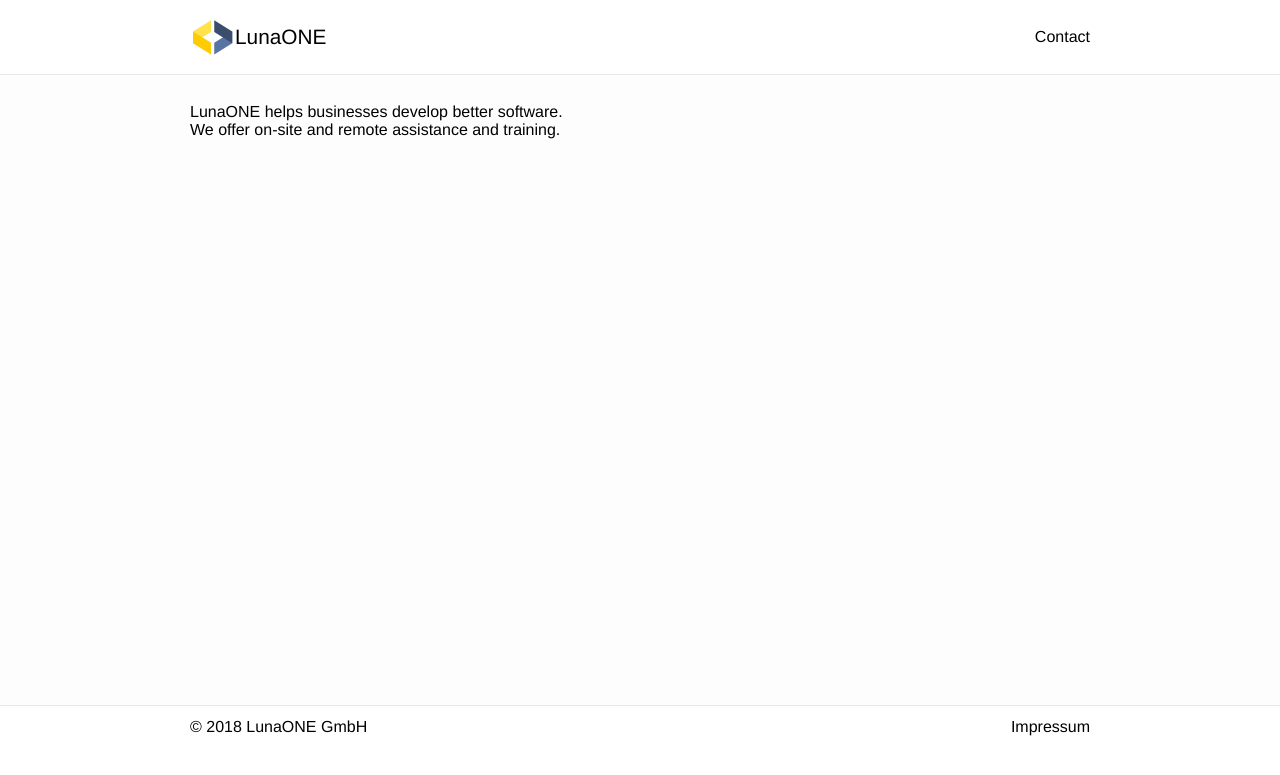
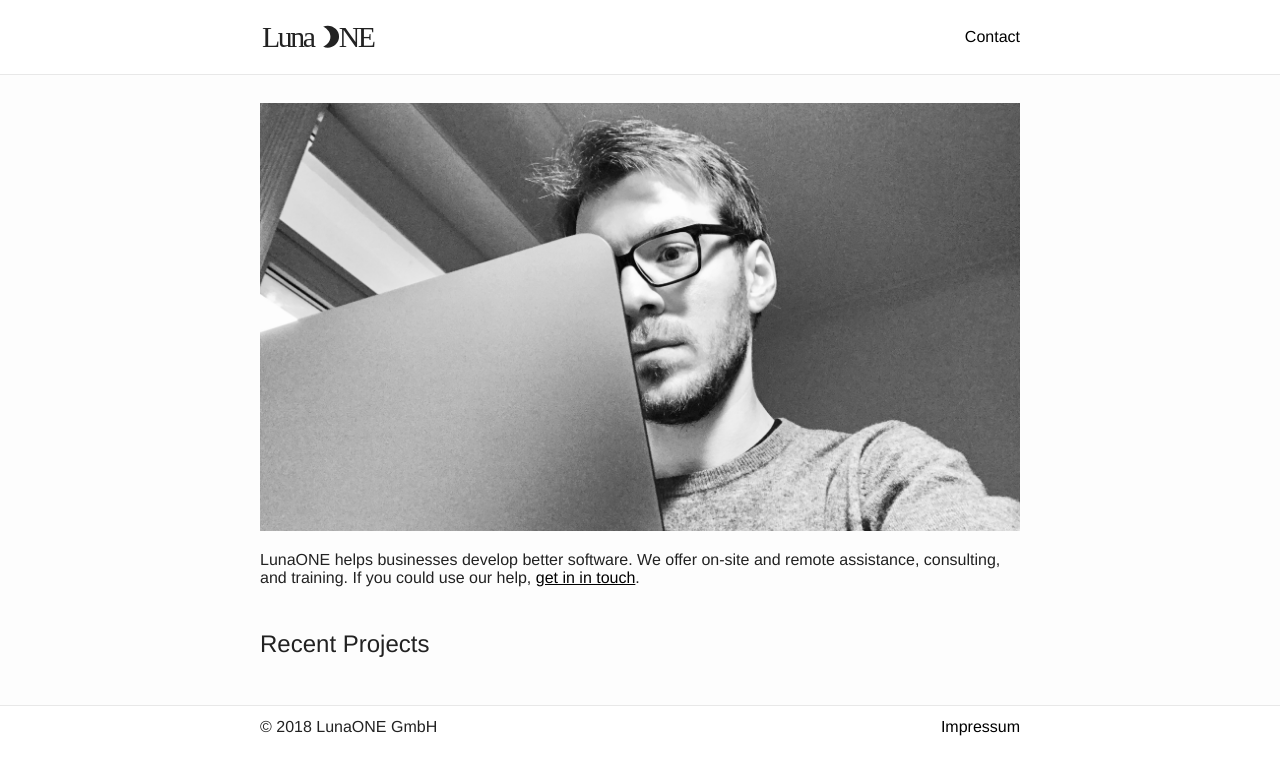
Before and after one commit to LunaONE/web, a Jekyll site: the page built from index.md, in a window 1280 px wide. Shown: the top 775 px of the page. Built offline with Jekyll 4.4.1, drawn with Linux system fonts in a browser that asks for light colours.

Commit message:
Logo, index

```diff
--- a/_includes/header.html
+++ b/_includes/header.html
@@ -6,13 +6,33 @@
 
       <span>
         <a class="site-title" href="{{ "/" | relative_url }}">
-          <img src="./lunaone_logo.svg" class="logo">
-          <span class="title-name">LunaONE</span>
+          <!-- <img src="./lunaone_logo.svg" class="logo"> -->
+          <!-- <img src="./alt_logo.svg" class="logo"> -->
+          <!-- <img src="./logo3.svg" class="logo"> -->
+          <!-- <img src="./logo_5.svg" class="logo"> -->
+          <!-- <img src="./logo_gs_i.svg" class="logo"> -->
+          <!-- <img src="./logo_alt.svg" class="logo"> -->
+          <!-- <img src="./logo4.svg" class="logo"> -->
+
+          <img src="./logo_mne.svg" class="logo" style="height: 28px">
+
+          <!-- <img src="./logo6.svg" class="logo">
+          <span class="title-name">LunaONE</span> -->
         </a>
       </span>
 
       <nav class="site-nav">
         <div class="trigger">
+
+          <!-- <div>
+            Header
+            <ul>
+              <li>A</li>
+              <li>B</li>
+              <li>C</li>
+            </ul>
+          </div> -->
+
           {% for path in page_paths %}
             {% assign my_page = site.pages | where: "path", path | first %}
             {% if my_page.title %}
--- a/assets/main.scss
+++ b/assets/main.scss
@@ -3,7 +3,7 @@
 ---
 
 $side-padding: 1em;
-$max-width: 900px;
+$max-width: 760px;
 
 body {
     background-color: #fff;
@@ -12,6 +12,8 @@ body {
     padding: 0;
     grid-column-gap: 1em;
     margin: 0;
+
+    color: #222222;
 }
 
 .site-title {
@@ -26,7 +28,8 @@ a {
 }
 
 a:hover {
-    text-decoration: underline;
+  color: rgb(53, 53, 53);
+  text-decoration: underline;
 }
 
 header, footer, .page-content > .wrapper {
@@ -47,6 +50,10 @@ header .page-link {
 
 .page-content {
     min-height: 70vh;
+
+    a {
+      text-decoration: underline;
+    }
 }
 
 .header-container {
@@ -61,6 +68,10 @@ header .page-link {
 .page-content {
     background-color: #fdfdfd;
     border-bottom: 1px solid #e8e8e8;
+
+    img {
+      max-width: $max-width;
+    }
 }
 
 .page-content h1 {
@@ -72,8 +83,13 @@ header .page-link {
 }
 
 h1, h2, h3, h4, h5, h6 {
-  color: rgb(43, 43, 43);
   font-weight: normal;
+  // font-style: italic;
+  // font-family: 'Baskerville'
+}
+
+h2, h3, h4, h5, h6 {
+  padding-top: 1em;
 }
 
 .logo {
--- a/index.md
+++ b/index.md
@@ -2,5 +2,8 @@
 layout: default
 ---
 
-LunaONE helps businesses develop better software.
- We offer on-site and remote assistance and training.
+![](./IMG_0083.jpg)
+
+LunaONE helps businesses develop better software. We offer on-site and remote assistance, consulting, and training. If you could use our help, [get in in touch](/contact).
+
+## Recent Projects
```
Also changed, not shown: IMG_0083.jpg (added), logo_mne.svg (added).
